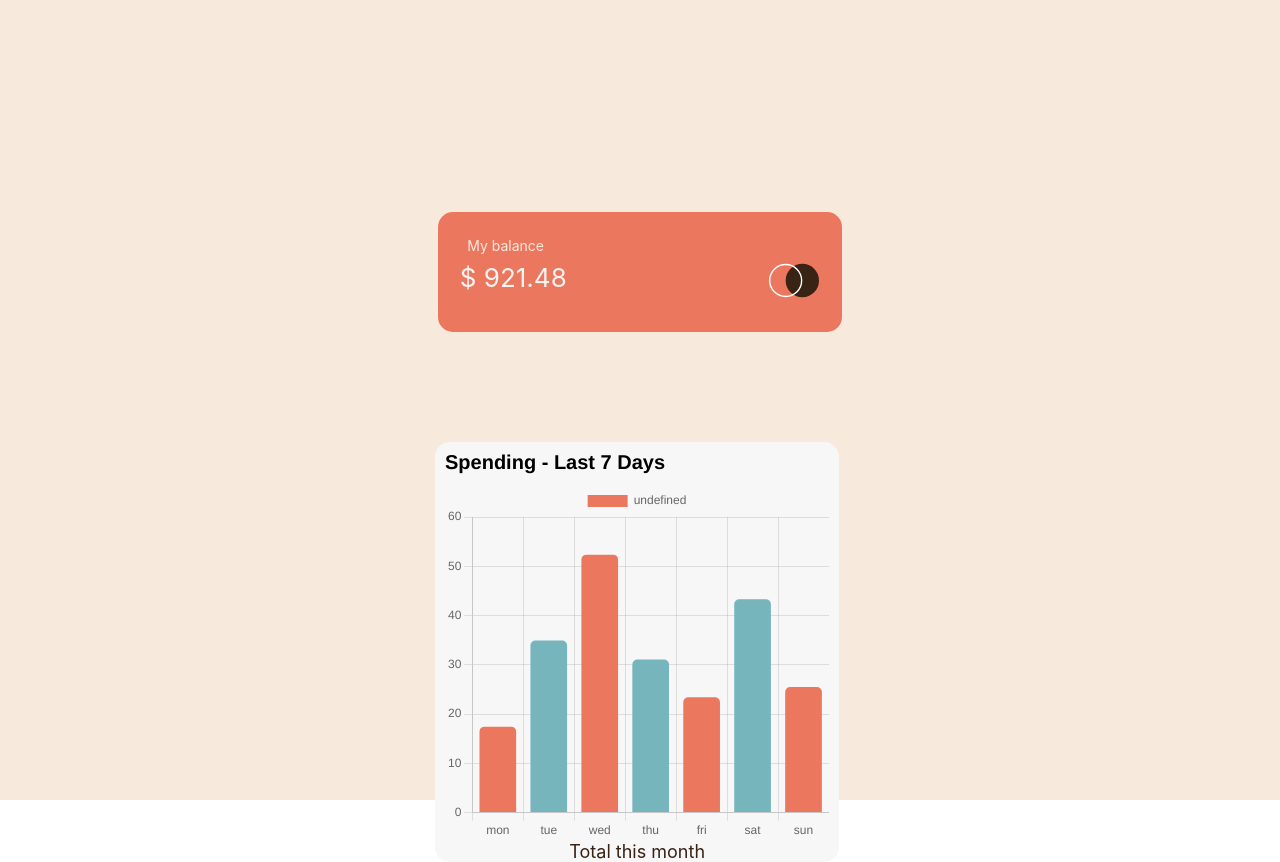
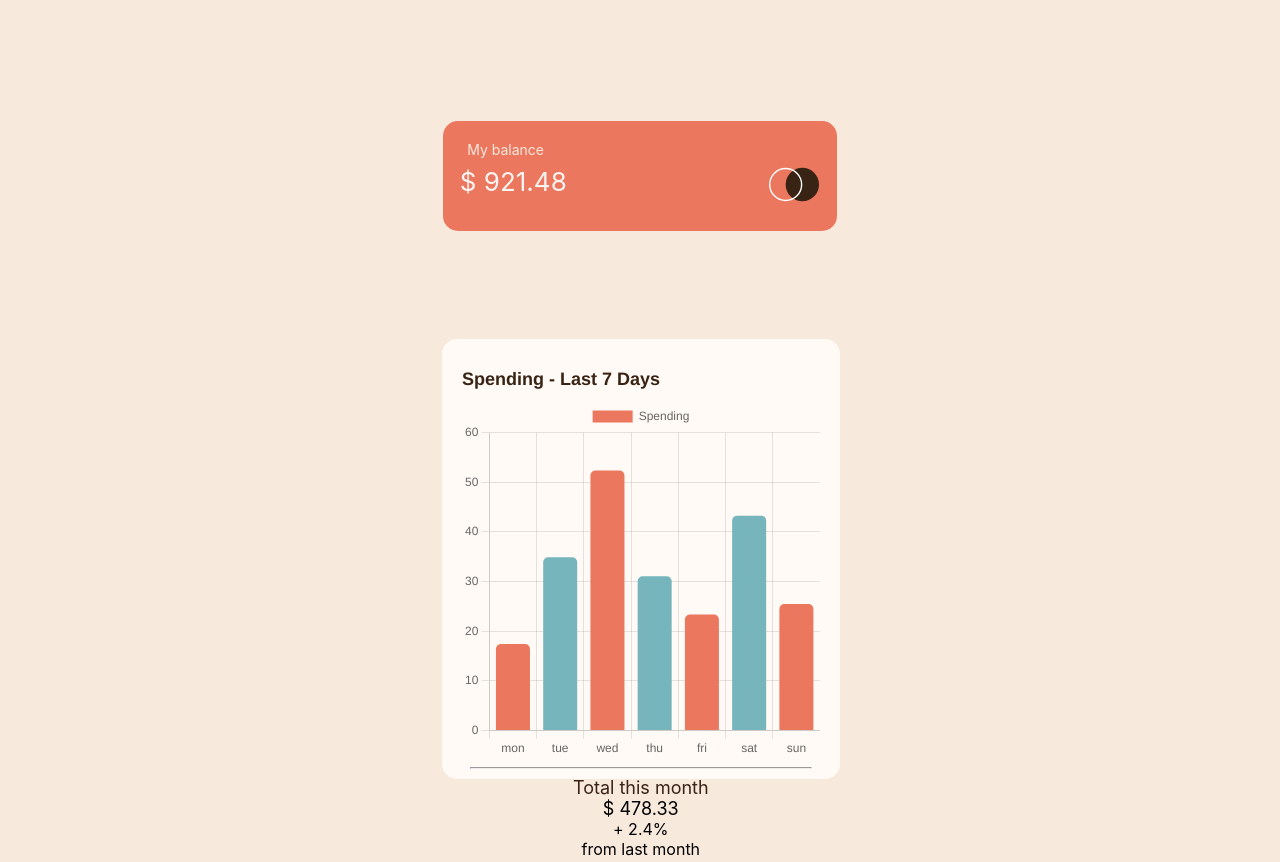
Before and after one commit to Nayab007/React-Chart-Project, a React (Create React App) app: page / in a window 1280 px wide. Built offline with nearby package versions, Linux system fonts and the light colour scheme.

Commit message:
Add more work

```diff
--- a/src/App.css
+++ b/src/App.css
@@ -1,3 +1,19 @@
+:root {
+  --soft-red: hsl(10, 79%, 65%);
+  --cyan: hsl(186, 34%, 60%);
+  --dark-brown: hsl(25, 47%, 15%);
+  --medium-brown: hsl(28, 10%, 53%);
+  --cream: hsl(27, 66%, 92%);
+  --pale-orange: hsl(33, 100%, 98%);
+}
+
+body, html {
+  margin: 0;
+  padding: 0;
+  height: 100%;
+  background-color: var(--cream);
+}
+
 
 .App {
   text-align: center;
@@ -15,7 +31,7 @@
 }
 
 .App-header {
-  background-color:  hsl(27, 66%, 92%);
+  background-color: var(--cream);
   min-height: 100vh;
   display: flex;
   flex-direction: column;
--- a/src/components/Mybalance/balance.css
+++ b/src/components/Mybalance/balance.css
@@ -2,8 +2,8 @@
   width: 30%;
   height: 100px;
   border-radius: 15px;
-    margin-top: -20%;
-    padding: 10px;
+  margin-top: -35%;
+  padding: 5px;
   display: flex;
   justify-content: center;
   align-items: center;
@@ -24,15 +24,36 @@
   color: hsl(24, 24%, 96%);
   font-weight: 400;
   margin-left: -66%;
-
 }
 
-  .logo{
+.logo {
   display: flex;
   position: relative;
   margin-right: -80%;
   margin-top: -14%;
   width: 50px;
   height: 100vh;
+}
 
+/* Media queries for responsiveness */
+@media (max-width: 768px) {
+  .container1 {
+    width: 80%; /* Adjust width for smaller screens */
+    margin-top: -20%; /* Adjust margin top */
   }
+
+  .mybalance {
+    margin-left: 0; /* Reset margin-left */
+    padding-top: 2%; /* Adjust padding */
+    padding-bottom: 1%; /* Adjust padding */
+  }
+
+  .amount {
+    margin-left: 0; /* Reset margin-left */
+  }
+
+  .logo {
+    margin-right: 0; /* Reset margin-right */
+    margin-top: 0; /* Reset margin-top */
+  }
+}
--- a/src/components/chart/chart.css
+++ b/src/components/chart/chart.css
@@ -1,19 +1,39 @@
+:root {
+  --soft-red: hsl(10, 79%, 65%);
+  --cyan: hsl(186, 34%, 60%);
+  --dark-brown: hsl(25, 47%, 15%);
+  --medium-brown: hsl(28, 10%, 53%);
+  --cream: hsl(27, 66%, 92%);
+  --pale-orange: hsl(33, 100%, 98%);
+}
+
 .head-container {
-    width: 30%;
+    width: 28%;
     height: 50vh;
     border-radius: 15px;
-    margin-top: -28%;
-    margin-left: 34%;
-    padding: 10px;
+    margin-top: -36%;
+    margin-left: 34.5%;
+    padding:  20px;
     display: flex;
-    justify-content: center;
-    align-items: center;
+    align-items: left;
     flex-direction: column;
-    background-color: hsl(0, 0%, 97%);
+    background-color: var(--pale-orange);
+
+  }
+.line{
+  width: 340px;
+  color: var(--cream)
+}
+
+
+  .bottomText {
+    font-size: 18px;
+    color: var(--dark-brown);
+    font-weight: "700";
 
   }
 
-  .bottomText {
+  .amount1{
     font-size: 18px;
-    color: hsl(25, 47%, 15%)
+    font-weight: "700"
   }
--- a/src/components/chart/chart.js
+++ b/src/components/chart/chart.js
@@ -10,18 +10,20 @@ defaults.responsive = true;
 
 defaults.plugins.title.display = true;
 defaults.plugins.title.align = "start";
-defaults.plugins.title.font.size = 20;
-defaults.plugins.title.color = "black";
+defaults.plugins.title.font.size = 18;
+defaults.plugins.title.color = "hsl(25, 47%, 15%)";
 
 function Chart() {
   return (
-
-    <div className="head-container">
+    <>
+    <div div className="head-container">
       <Bar
         data={{
           labels: data.map((data) => data.day),
           datasets: [
             {
+
+              label: "Spending",
               data: data.map((data) => data.amount),
               backgroundColor: ["hsl(10, 79%, 65%)", "hsl(186, 34%, 60%)"],
               borderRadius: 5,
@@ -36,30 +38,35 @@ function Chart() {
             tooltip: {
               callbacks: {
                 label: function (context) {
-            let label = context.dataset.label || '';
+                  let label = context.dataset.label || "";
 
                   if (label) {
-              label += ': ';
+                    label += ": ";
                   }
 
                   if (context.parsed.y !== null) {
-              label += '$' + context.parsed.y.toFixed(2); // Add dollar sign and format amount
+                    label += "$" + context.parsed.y.toFixed(2); // Add dollar sign and format amount
                   }
 
                   return label;
+
                 },
               },
             },
           },
         }}
+
       />
 
-      <div className="bottomText">
-        Total this month
-    </div>
+<hr className="line" />
+      <div className="bottomText">Total this month</div>
+      <div className="amount1">$ 478.33</div>
+      <div>+ 2.4%</div>
+      <div>from last month</div>
       </div>
 
 
+      </>
   );
 }
 
```
Lines whose indentation alone changed are shown as unchanged.
